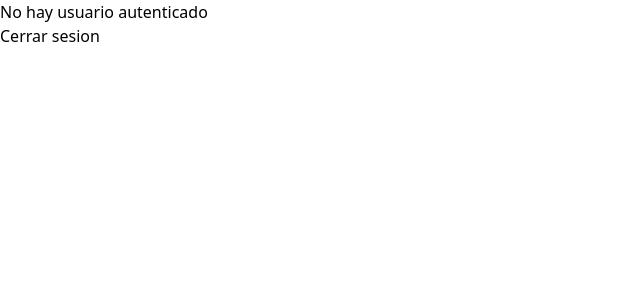
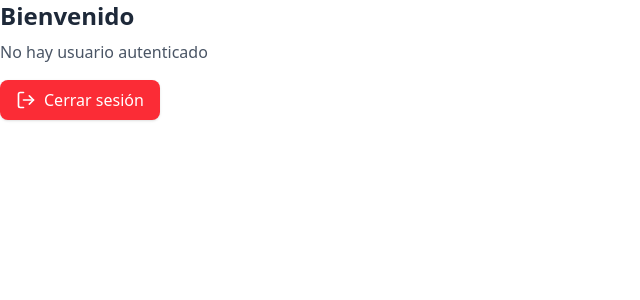
Before and after one commit to jaavispeed/PostOneTime, a React (Vite) app: page /home in a window 1280 px wide. Shown: the top 300 px of the page, without its empty margins (0-640 px from the left). Built offline with nearby package versions, Linux system fonts and the light colour scheme.

Commit message:
home diseño

```diff
--- a/src/components/home/home.jsx
+++ b/src/components/home/home.jsx
@@ -1,6 +1,8 @@
 
 import { getCurrentUser, logout } from "../../firebase/Auth.js";
 import { Link } from "react-router";
+import { FiLogOut } from "react-icons/fi";
+
 
 const Home = () => {
 
@@ -19,8 +21,17 @@ const Home = () => {
 
   return (
     <div>
-      <p>{user ? `Usuario: ${user.email}` : "No hay usuario autenticado"}</p>
-      <button className="btn btn-primary" onClick={handleLogout}><Link to="/login">Cerrar sesion</Link></button>
+      <h1 className="text-2xl font-bold text-gray-800">Bienvenido</h1>
+        <p className="text-gray-600 mt-2">
+          {user ? `Usuario: ${user.email}` : "No hay usuario autenticado"}
+        </p>
+      <button
+          onClick={handleLogout}
+          className="mt-4 flex items-center justify-center gap-2 bg-red-500 text-white py-2 px-4 rounded-lg shadow hover:bg-red-600 transition duration-200"
+        >
+          <FiLogOut className="text-xl" />
+          <Link to="/login">Cerrar sesión</Link>
+        </button>
     </div>
   )
 }
```
